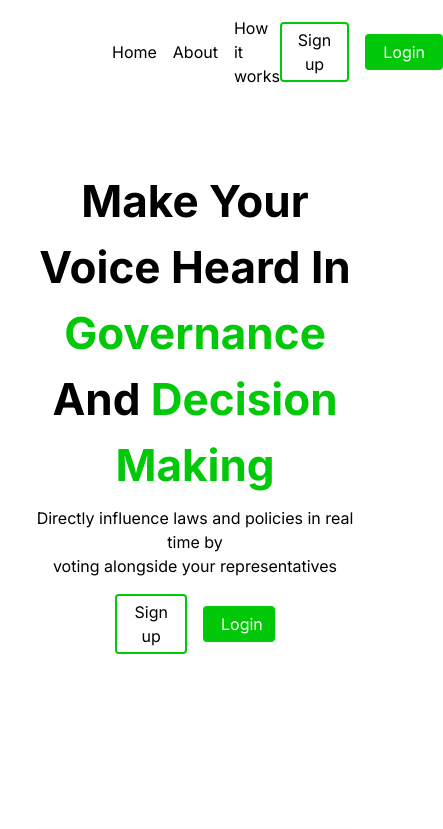
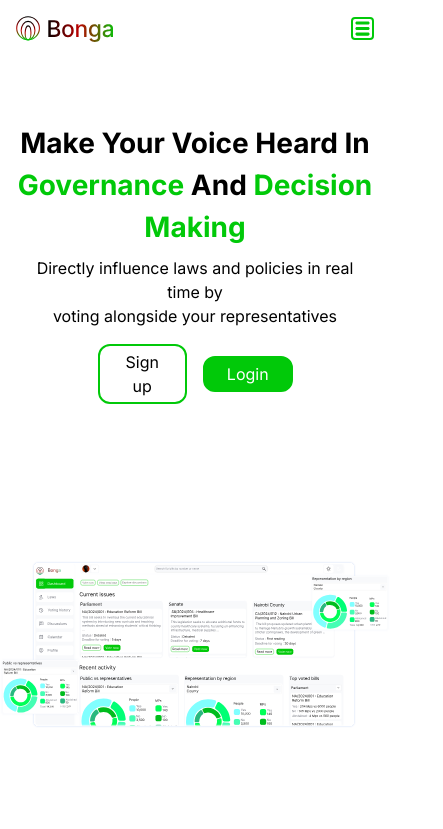
Before and after one commit to Friendsofthepeople/peoples-gavel, a Next.js app: page / in a window 390 px wide. Shown: the top 829 px of the page, 443 px wide, since content can reach past the window. Built offline with nearby package versions, Linux system fonts and the light colour scheme.

Commit message:
responsive navbar and header

```diff
--- a/app/components/Header.tsx
+++ b/app/components/Header.tsx
@@ -1,31 +1,3 @@
-{/*
-import React from 'react'
-import Image from 'next/image'
-
-function Header() {
-    return (
-        <>
-            <div className='flex flex-col justify-center items-center w-auto p-4'>
-                <h1 className='text-[44px] font-bold text-center' >Make Your Voice Heard In
-                    <span className="text-[#01C909]">Governance</span> And <span className="text-[#01C909]">Decision Making</span>
-                </h1>
-                <p>Directly influence laws and policies in real time by voting alongside your representatives</p>
-            </div>
-
-            <Image
-                fill={true}
-                placeholder='blur'
-                blurDataURL={"/assets/images/presentation.svg"}
-                priority={true}
-                src={"/assets/images/presentation.svg"}
-                alt="presentation" />
-        </>
-    )
-}
-
-export default Header
-*/}
-
 import React from 'react';
 import Image from 'next/image';
 
@@ -33,7 +5,7 @@ function Header() {
   return (
     <>
       <div className='flex flex-col justify-center items-center max-w-3xl text-cente p-4 mt-12'>
-        <h1 className='text-[44px] font-bold text-center'>
+        <h1 className='text-[28px] md:text-[38px] lg:text-[44px] font-bold text-center'>
           Make Your Voice Heard In{' '}
           <span className="text-[#01C909]">Governance</span> And{' '}
           <span className="text-[#01C909]">Decision Making</span>
@@ -43,13 +15,13 @@ function Header() {
         </p>
 
         <div className="flex justify-center items-center gap-4 w-full mt-2">
-                    <button className='border-2 border-[#01C909] rounded py-1 px-4 w-[20%] text-center' >Sign up</button>
-                    <button className='border-2 border-[#01C909] bg-[#01C909] py-1 px-4 w-[20%] text-center text-white rounded'>Login</button>
-                </div>
+          <button className='border-2 border-[#01C909] rounded-xl py-1 px-4 w-[25%]  text-center' >Sign up</button>
+          <button className='border-2 border-[#01C909] bg-[#01C909] py-1 px-4 w-[25%]  text-center text-white rounded-xl'>Login</button>
+        </div>
 
       </div>
 
-      <div className='relative w-full min-h-[450px] mt-4'>
+      <div className='relative w-full min-h-[450px] lg:mt-4'>
         <Image
           src={"/assets/images/presentation.svg"}
           alt="presentation"
--- a/app/components/Navbar.tsx
+++ b/app/components/Navbar.tsx
@@ -1,21 +1,56 @@
+"use client"
+
 import Image from 'next/image'
+import React, { useState } from 'react'
+import { TiThMenu } from "react-icons/ti";
+import { IoClose } from "react-icons/io5";
 
 const Navbar = () => {
+    const [menuOpen, setMenuOpen] = useState<boolean>(false)
+
+    const toggleMenu = () => {
+        setMenuOpen(!menuOpen)
+    }
+
     return (
-        <main className="sticky top-0 z-1 py-4 px-28 bg-white">
-            <nav className="flex justify-between items-center w-full">
-                <a href='/'>
-                    <Image height={100} width={100} alt='logo' src={'/logo/logo-full-v.svg'} />
-                </a>
-                <ul className="flex justify-center items-center gap-4">
+        <main className="sticky top-0 z-10 py-4 md:py-8 lg:py-4 px-4 md:px-8 lg:px-28 bg-white">
+            <nav className="flex flex-col lg:flex-row justify-between items-center w-full gap-4">
+                <div className='flex justify-between items-center gap-4 w-full  lg:block lg:w-auto' >
+                    <a href='/'>
+                        <Image height={100} width={100} alt='logo' src={'/logo/logo-full-v.svg'} />
+                    </a>
+                    {
+                        menuOpen ? (
+                            <IoClose onClick={toggleMenu} size={23} className='block lg:hidden border-2 border-[#01C909] rounded text-[#01C909] text-3xl cursor-pointer' />
+                        ) :
+                            (
+                                <TiThMenu onClick={toggleMenu} size={23} className='block lg:hidden border-2 border-[#01C909] rounded text-[#01C909] text-3xl cursor-pointer' />)
+                    }
+                </div>
+
+                <ul className="hidden lg:flex flex-col lg:flex-row  justify-center items-center gap-4">
                     <li>Home</li>
                     <li>About</li>
                     <li>How it works</li>
                 </ul>
-                <div className="flex justify-center items-center gap-4">
-                    <button className='border-2 border-[#01C909] rounded py-1 px-4' >Sign up</button>
-                    <button className='border-2 border-[#01C909] bg-[#01C909] py-1 px-4 text-white rounded'>Login</button>
+                <div className="hidden lg:flex flex-col lg:flex-row justify-center items-center gap-4">
+                    <button className='border-2 border-[#01C909] rounded-xl py-1 px-4' >Sign up</button>
+                    <button className='border-2 border-[#01C909] bg-[#01C909] py-1 px-4 text-white rounded-xl'>Login</button>
                 </div>
+
+                {/* for small screen */}
+                <div className={`lg:hidden ${menuOpen ? 'block' : 'hidden'}`}>
+                    <ul className="flex flex-col lg:flex-row  justify-center items-center gap-4">
+                        <li>Home</li>
+                        <li>About</li>
+                        <li>How it works</li>
+                    </ul>
+                    <div className="flex flex-col lg:flex-row justify-center items-center gap-4 mt-4">
+                        <button className='border-2 border-[#01C909] rounded-xl py-1 px-4' >Sign up</button>
+                        <button className='border-2 border-[#01C909] bg-[#01C909] py-1 px-4 text-white rounded-xl'>Login</button>
+                    </div>
+                </div>
+
             </nav>
         </main>
     )
```
Also changed, not shown: package.json (+5 -4 lines), 1 other file (tests, documents, lock files or other folders).
